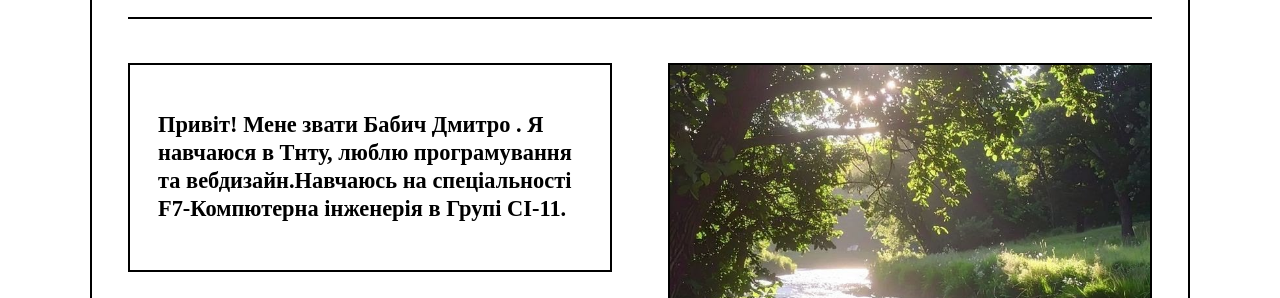
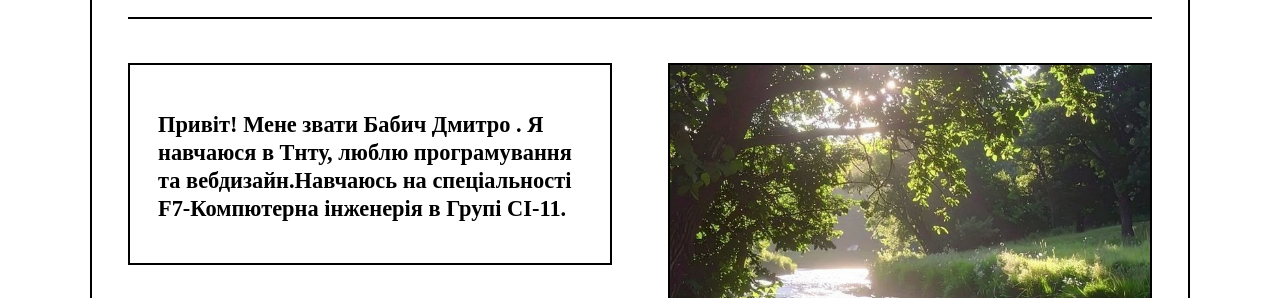
Before and after one commit to DmytroBabych-we/maintasks8, a plain HTML site: page index.html in a window 1280 px wide. Shown: the part 95-393 px from the top of the page. Drawn offline with Linux system fonts and the light colour scheme.

Commit message:
Update index.html

```diff
--- a/index.html
+++ b/index.html
@@ -7,7 +7,7 @@
 <nav><a href="index.html" class="active" aria-current="page">Головна</a><a href="tasks.html">Завдання</a><a href="team.html">Моя команда</a></nav></header>
 <main>
 <div class="col">
-<section class="box"><p><h1>Привіт! Мене звати Бабич Дмитро . Я навчаюся в Тнту, люблю програмування та вебдизайн.Навчаюсь на спеціальності F7-Компютерна інженерія в Групі CI-11.</h1></p></section>
+<section class="box"><p><h1>Привіт! Мене звати Бабич Дмитро . Я навчаюся в Тнту, люблю програмування та вебдизайн.Навчаюсь на спеціальності F7-Компютерна інженерія в Групі CI-11.</h1></section>
 <section class="social"><h2>Соціальні мережі</h2>
 <div class="social-row"><a href="https://www.instagram.com/" target="_blank" rel="noopener" aria-label="Instagram" title="Instagram"><svg viewBox="0 0 24 24" fill="none" stroke="currentColor" stroke-width="2"><rect x="3" y="3" width="18" height="18" rx="5"/><circle cx="12" cy="12" r="4"/><circle cx="17.5" cy="6.5" r="1" fill="currentColor" stroke="none"/></svg></a><a href="https://www.facebook.com/" target="_blank" rel="noopener" aria-label="Facebook" title="Facebook"><svg viewBox="0 0 24 24" fill="currentColor"><path d="M14 8.5V6.8c0-.8.2-1.3 1.4-1.3H17V2.2C16.7 2.2 15.7 2 14.6 2 12.2 2 10.5 3.5 10.5 6.2v2.3H8v3.5h2.5V22H14V12h2.6l.4-3.5H14z"/></svg></a><a href="https://twitter.com/" target="_blank" rel="noopener" aria-label="Twitter (X)" title="Twitter (X)"><svg viewBox="0 0 24 24" fill="currentColor"><path d="M18.9 2H22l-7.2 8.2L23 22h-6.6l-5.2-6.8L5.2 22H2l7.7-8.8L1.5 2h6.8l4.7 6.2L18.9 2zm-1.2 18h1.8L7.4 3.9H5.5L17.7 20z"/></svg></a><a href="https://web.telegram.org/" target="_blank" rel="noopener" aria-label="Telegram" title="Telegram"><svg viewBox="0 0 24 24" fill="currentColor"><path d="M21.5 3.5 2.8 10.7c-.9.4-.9 1.1-.2 1.3l4.8 1.5 1.8 5.6c.2.6.4.8.9.8.4 0 .6-.2.9-.5l2.3-2.2 4.7 3.5c.9.5 1.5.2 1.7-.8l3.1-14.6c.3-1.2-.5-1.8-1.3-1.4z"/></svg></a></div></section>
 </div>
```
